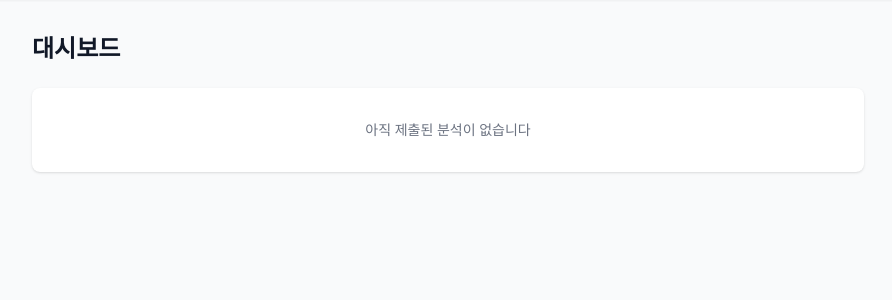
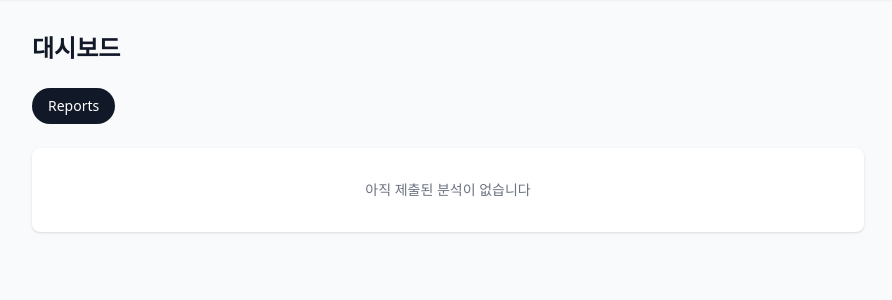
Before and after one commit to cyanluna-git/cpet.data, a FastAPI app: page /dashboard in a window 1280 px wide. Shown: the part 57-357 px from the top of the page, without its empty margins (192-1084 px from the left). Run offline with FastAPI, Linux system fonts and the light colour scheme; data that the repository does not hold is empty; some libraries are stand-ins or nearby versions.

Commit message:
feat(dashboard): split analytics and reports tabs

```diff
--- a/server/main.py
+++ b/server/main.py
@@ -252,7 +252,15 @@ async def dashboard_page(request: Request) -> HTMLResponse:
     guard = _check_onboarding(request)
     if guard:
         return guard
-    return _template_response(request, "dashboard.html")
+    session_user = _get_session_user(request)
+    requested_tab = (request.query_params.get("tab") or "").strip().lower()
+    if requested_tab not in {"analytics", "reports"}:
+        requested_tab = "analytics" if session_user else "reports"
+    if requested_tab == "analytics" and session_user is None:
+        requested_tab = "reports"
+    return _template_response(request, "dashboard.html", {
+        "dashboard_tab": requested_tab,
+    })
 
 
 def _render_dashboard_analytics(
--- a/server/templates/dashboard.html
+++ b/server/templates/dashboard.html
@@ -51,7 +51,30 @@
   </style>
   <h1 class="text-2xl font-bold mb-6">대시보드</h1>
 
-  {% if current_user %}
+  <div class="mb-6 flex gap-2">
+    {% if current_user %}
+    <a
+      href="/dashboard"
+      class="px-4 py-2 rounded-full text-sm font-medium transition
+        {% if dashboard_tab != 'reports' %}
+          bg-gray-900 text-white
+        {% else %}
+          text-gray-600 bg-gray-100 hover:bg-gray-200
+        {% endif %}"
+    >Dashboard</a>
+    {% endif %}
+    <a
+      href="/dashboard?tab=reports"
+      class="px-4 py-2 rounded-full text-sm font-medium transition
+        {% if dashboard_tab == 'reports' %}
+          bg-gray-900 text-white
+        {% else %}
+          text-gray-600 bg-gray-100 hover:bg-gray-200
+        {% endif %}"
+    >Reports</a>
+  </div>
+
+  {% if current_user and dashboard_tab != 'reports' %}
   <div
     id="dashboard-analytics-region"
     class="mb-6"
@@ -65,6 +88,7 @@
   </div>
   {% endif %}
 
+  {% if dashboard_tab == 'reports' %}
   {% if current_user %}
     <!-- 로그인 사용자: All + My Reports 탭 -->
     <div class="mb-4 flex gap-2" id="filter-tabs">
@@ -124,6 +148,7 @@
       </div>
     </div>
   </div>
+  {% endif %}
 </div>
 
 <!-- 피험자명 수정 모달 -->
```
Also changed, not shown: tests/e2e/dashboard-analytics.spec.ts (+3 -2 lines), tests/e2e/server-user-auth.spec.ts (+4 -4 lines), tests/test_api.py (+1 -1 lines), tests/test_dashboard_feature_analytics_partial.py (+14 -0 lines).
